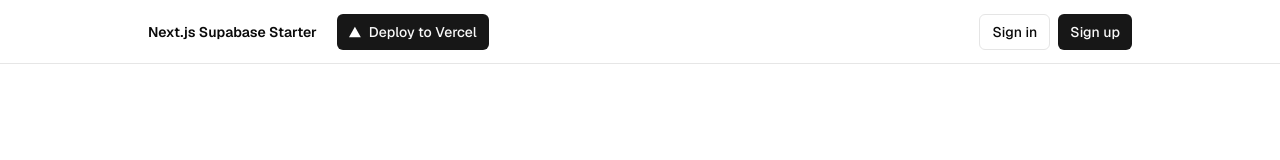
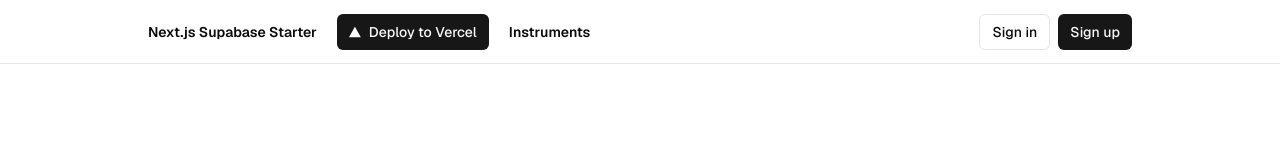
Before and after one commit to lossless1/supabase-test, a Next.js app: page / in a window 1280 px wide. Shown: the top 160 px of the page. Built offline with nearby package versions, Linux system fonts and the light colour scheme; no server answers.

Commit message:
fix: feature

```diff
--- a/app/layout.tsx
+++ b/app/layout.tsx
@@ -46,6 +46,7 @@ export default function RootLayout({
                     <div className="flex items-center gap-2">
                       <DeployButton />
                     </div>
+                    <Link href={"/protected/instruments"}>Instruments</Link>
                   </div>
                   {!hasEnvVars ? <EnvVarWarning /> : <HeaderAuth />}
                 </div>
--- /dev/null
+++ b/app/protected/instruments/page.tsx
@@ -0,0 +1,8 @@
+import { createClient } from "@/utils/supabase/server";
+
+export default async function Instruments() {
+  const supabase = await createClient();
+  const { data: instruments } = await supabase.from("instruments").select();
+
+  return <pre>{JSON.stringify(instruments, null, 2)}</pre>;
+}
```
